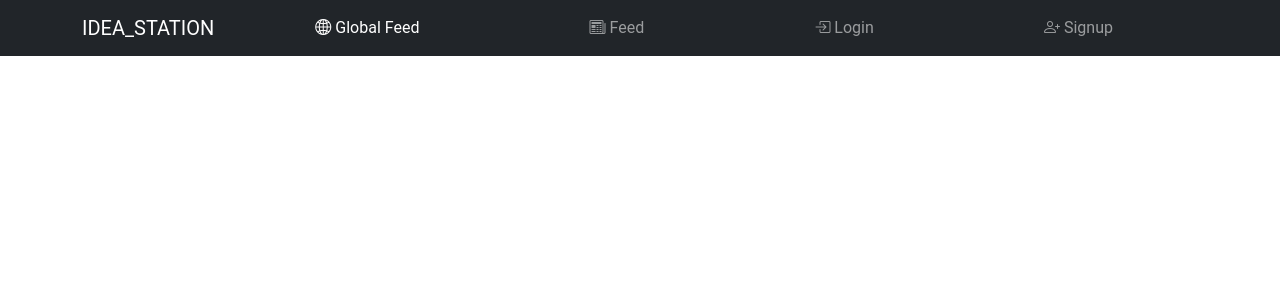
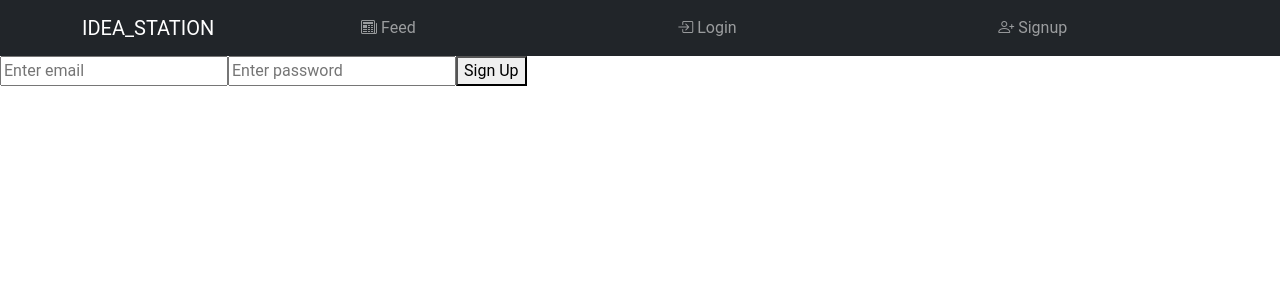
Before and after one commit to jithinraj9895/Funder-Client, an Angular app: page /signup in a window 1280 px wide. Before the commit this address led to /. Shown: the top 300 px of the page. Built offline with nearby package versions, Linux system fonts and the light colour scheme; a web font is replaced by a local one.

Commit message:
readabilty improve

```diff
--- a/src/app/app.routes.ts
+++ b/src/app/app.routes.ts
@@ -3,9 +3,11 @@ import { HomeComponent } from './features/home/home.component';
 import { FeedComponent } from './features/feed/feed.component';
 import { authGuard } from './core/auth/auth.guard';
 import { LoginComponent } from './core/auth/login/login.component';
+import { SignupComponent } from './core/auth/signup/signup.component';
 
 export const routes: Routes = [
     { path: '', component: HomeComponent },
     { path: 'login', component: LoginComponent },
+    { path: 'signup', component: SignupComponent },
     { path: 'feed', component: FeedComponent ,canActivate:[authGuard]}
 ];
--- a/src/app/core/auth/services/auth.service.ts
+++ b/src/app/core/auth/services/auth.service.ts
@@ -9,7 +9,7 @@ import { Observable } from 'rxjs';
 })
 export class AuthService {
 
-    private apiUrl = "http://localhost:8080/"
+    private apiUrl = "http://localhost:5264/"
 
     constructor(private http:HttpClient,private router:Router) { }
 
--- /dev/null
+++ b/src/app/core/auth/signup/signup.component.html
@@ -0,0 +1,3 @@
+<input type="email" placeholder="Enter email">
+<input type="password" placeholder="Enter password">
+<button >Sign Up</button>
--- a/src/app/core/services/api.service.ts
+++ b/src/app/core/services/api.service.ts
@@ -9,7 +9,7 @@ import { Idea } from '../../models/idea';
 })
 export class ApiService {
 
-  private apiUrl = "http://localhost:8080/";
+  private apiUrl = "http://localhost:5264/";
 
   constructor(private http:HttpClient) { }
 
--- a/src/app/features/feed/feed.component.html
+++ b/src/app/features/feed/feed.component.html
@@ -14,7 +14,7 @@
 <div *ngIf="ideas.length > 0;" class="feed-container">
     <div *ngFor="let idea of ideas" class="idea-card">
         <h5>{{ idea.title }}</h5>
-        <h6>Posted by {{idea.user.username}}</h6>
+        <h6>Posted by {{idea.userId}}</h6>
         <p class="idea-description">{{ idea.description }}</p>
         <p class="idea-stats">
             <span>👍 {{ idea.approvals }}</span> |
--- a/src/app/features/feed/feed.component.ts
+++ b/src/app/features/feed/feed.component.ts
@@ -30,6 +30,7 @@ export class FeedComponent {
   loadIdeas(){
     this.apiService.getIdeas("ideas").subscribe({
       next:(response)=>{
+        console.log(response);
         this.ideas = response;
       },
       error:(err)=>{
--- a/src/app/features/global-feed/global-feed.component.html
+++ b/src/app/features/global-feed/global-feed.component.html
@@ -4,8 +4,8 @@
                         {{i+1}}
                 </div>
                 <div class="idea-details">
-                        <h3>{{ idea[1] }}</h3>
-                        <p>{{ idea[2] }}</p>
+                        <h3>{{ idea.title}}</h3>
+                        <p>{{ idea.description }}</p>
                 </div>
         </div>
 </div>
--- a/src/app/features/global-feed/global-feed.component.ts
+++ b/src/app/features/global-feed/global-feed.component.ts
@@ -16,6 +16,7 @@ export class GlobalFeedComponent {
   ngOnInit(){
     this.apiService.getIdeas("best").subscribe({
       next:(response)=>{
+        console.log(response);
         this.ideas = response;
       },
       error:(err)=>{
--- a/src/app/features/navbar/navbar.component.css
+++ b/src/app/features/navbar/navbar.component.css
@@ -1,9 +1,3 @@
-.navbar-nav .nav-link:hover {
-  background-color: rgba(255, 255, 255, 0.195); /* Light white hover effect */
-  width: 100%;
-  color: rgb(255, 255, 255);
-}
-
 
 .navbar-nav .nav-link {
   cursor: pointer; /* Ensures pointer cursor on hover */
--- a/src/app/features/navbar/navbar.component.html
+++ b/src/app/features/navbar/navbar.component.html
@@ -11,11 +11,6 @@
     <!-- Navbar Items -->
     <div class="collapse navbar-collapse" id="navbarNav">
       <ul class="navbar-nav w-100">
-        <li class="nav-item flex-fill text-center">
-          <a class="nav-link active" routerLink="/global-feed" routerLinkActive="active-link">
-            <i class="bi bi-globe2"></i> Global Feed
-          </a>
-        </li>
         <li class="nav-item flex-fill text-center">
           <a class="nav-link" routerLink="/feed" routerLinkActive="active-link">
             <i class="bi bi-newspaper"></i> Feed
```
Also changed, not shown: src/app/core/auth/signup/signup.component.ts (added, +12 -0 lines), src/app/core/auth/signup/signup.component.css (added), 1 other file (tests, documents, lock files or other folders).
